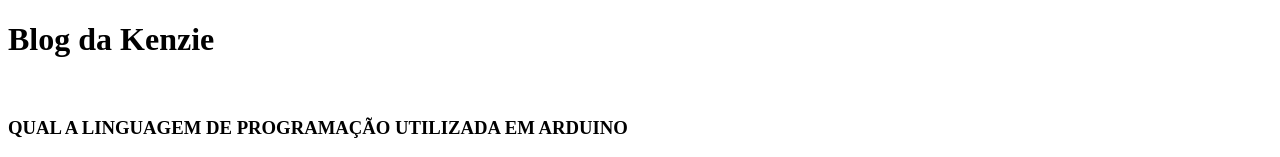
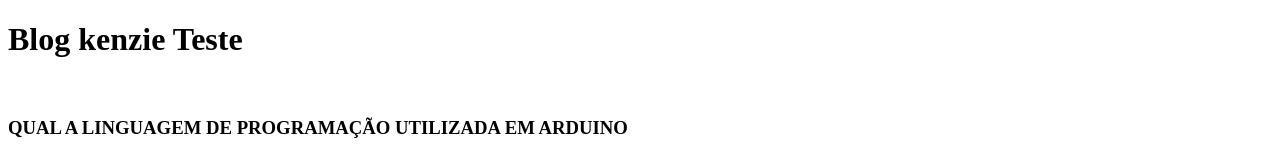
Before and after one commit to Joao-dev-del/Entregas, a plain HTML site: page S1-31/index.html in a window 1280 px wide. Shown: the top 157 px of the page. Drawn offline with Linux system fonts and the light colour scheme.

Commit message:
teste commit

```diff
--- a/S1-31/index.html
+++ b/S1-31/index.html
@@ -9,7 +9,7 @@
    <title>Blog Kenzie Academy Brasil - Programação e Tecnologia I</title>
 </head>
 <body>
-   <h1>Blog da Kenzie</h1>
+   <h1>Blog kenzie Teste</h1>
    <br>
 
    <article>
```
